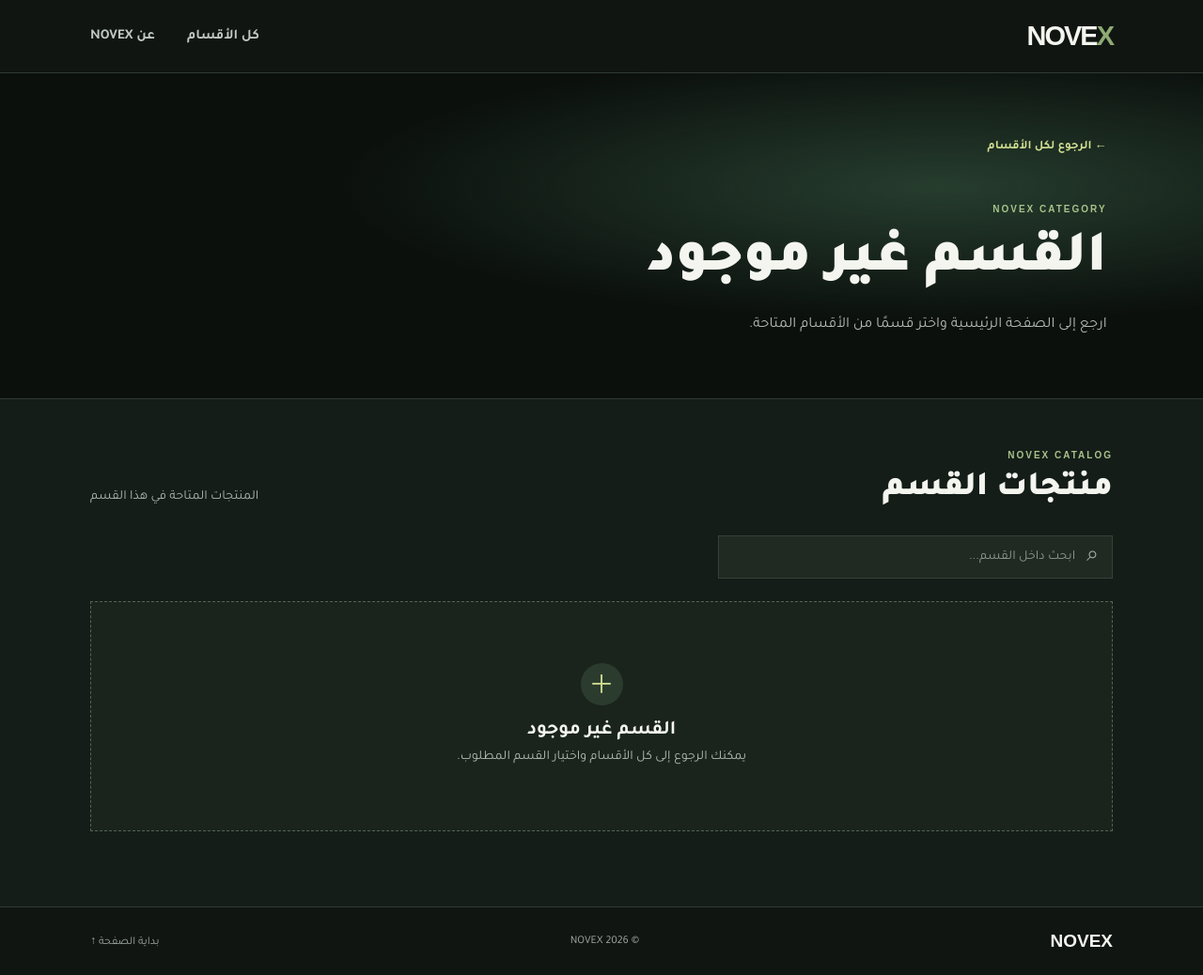
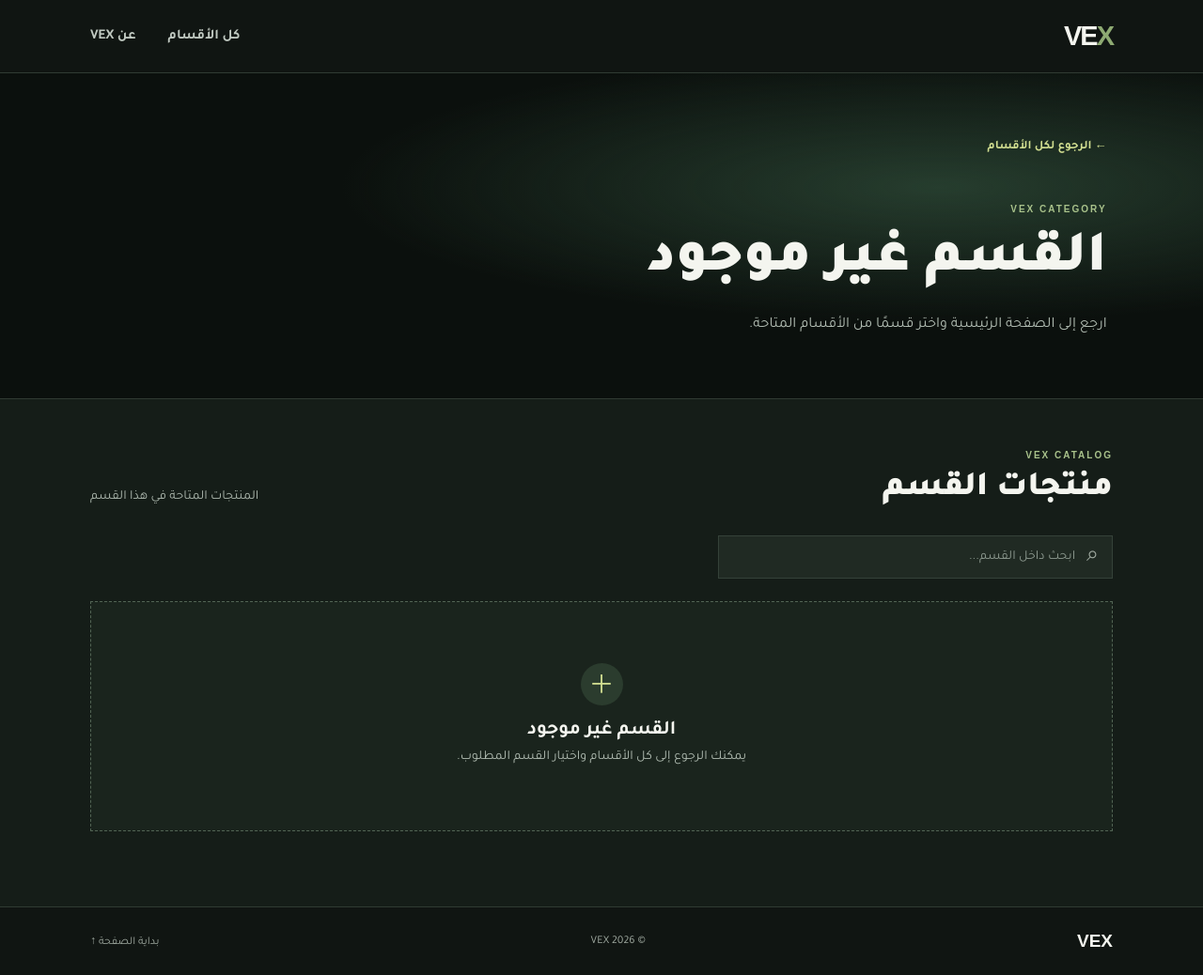
Before and after one commit to ahmed787-sudo/NOVEX, a plain HTML site: page category.html in a window 1280 px wide. Shown: the whole page at 94% size. Drawn offline with nearby package versions, Linux system fonts and the light colour scheme.

Commit message:
Rebrand storefront from NOVEX to VEX

```diff
--- a/category.html
+++ b/category.html
@@ -4,8 +4,8 @@
   <meta charset="UTF-8">
   <meta name="viewport" content="width=device-width, initial-scale=1">
   <meta name="theme-color" content="#101512">
-  <meta name="description" content="تصفح منتجات القسم في متجر NOVEX.">
-  <title>قسم NOVEX</title>
+  <meta name="description" content="تصفح منتجات القسم في متجر VEX.">
+  <title>قسم VEX</title>
   <link rel="preconnect" href="https://fonts.googleapis.com">
   <link rel="preconnect" href="https://fonts.gstatic.com" crossorigin>
   <link href="https://fonts.googleapis.com/css2?family=Tajawal:wght@400;500;600;700;800;900&display=swap" rel="stylesheet">
@@ -13,21 +13,21 @@
 </head>
 <body class="category-page">
 <header class="site-header">
-  <a class="wordmark" href="index.html" aria-label="NOVEX الرئيسية">NOVE<span>X</span></a>
+  <a class="wordmark" href="index.html" aria-label="VEX الرئيسية">VE<span>X</span></a>
   <nav class="main-nav" id="mainNav" aria-label="القائمة الرئيسية">
-    <a href="index.html#categories">كل الأقسام</a><a href="index.html#about">عن NOVEX</a>
+    <a href="index.html#categories">كل الأقسام</a><a href="index.html#about">عن VEX</a>
   </nav>
   <button class="menu-trigger" id="menuToggle" type="button" aria-label="فتح القائمة" aria-expanded="false">☰</button>
 </header>
 <main>
   <section class="category-hero">
     <a class="back-link" href="index.html#categories">← الرجوع لكل الأقسام</a>
-    <p class="eyebrow">NOVEX CATEGORY</p>
+    <p class="eyebrow">VEX CATEGORY</p>
     <h1 id="categoryTitle">القسم</h1>
     <p id="categoryDescription">تصفح المنتجات المتاحة في هذا القسم.</p>
   </section>
   <section class="catalog-section category-catalog">
-    <div class="section-heading"><div><p class="eyebrow">NOVEX CATALOG</p><h2 id="catalogTitle">منتجات القسم</h2></div><p id="catalogHint">المنتجات المتاحة في هذا القسم</p></div>
+    <div class="section-heading"><div><p class="eyebrow">VEX CATALOG</p><h2 id="catalogTitle">منتجات القسم</h2></div><p id="catalogHint">المنتجات المتاحة في هذا القسم</p></div>
     <div class="catalog-tools">
       <label class="search-box"><span>⌕</span><input id="searchInput" type="search" placeholder="ابحث داخل القسم..." aria-label="البحث داخل القسم"></label>
     </div>
@@ -35,7 +35,7 @@
     <div class="product-grid" id="productGrid" hidden></div>
   </section>
 </main>
-<footer><a class="footer-logo" href="index.html">NOVEX</a><span>© <span id="year"></span> NOVEX</span><a href="#">بداية الصفحة ↑</a></footer>
+<footer><a class="footer-logo" href="index.html">VEX</a><span>© <span id="year"></span> VEX</span><a href="#">بداية الصفحة ↑</a></footer>
 <script src="https://cdn.jsdelivr.net/npm/@supabase/supabase-js@2"></script>
 <script src="config.js"></script>
 <script src="category.js"></script>
```
